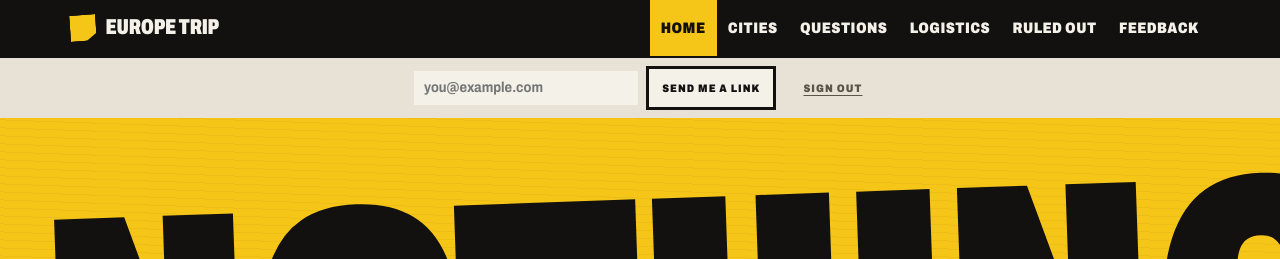
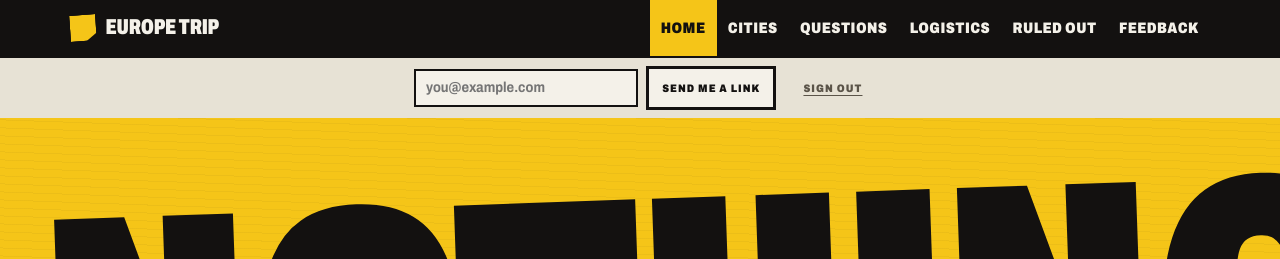
Before and after one commit to guarzo/euro_trip, a Jekyll site: the page built from site/index.md, in a window 1280 px wide. Shown: the top 259 px of the page. Built offline with Jekyll 4.4.1, drawn with Linux system fonts in a browser that asks for light colours.

Commit message:
fix: use --rule as complete border shorthand in auth form

```diff
--- a/site/assets/css/style.css
+++ b/site/assets/css/style.css
@@ -1390,7 +1390,7 @@
   font: inherit;
   font-size: 0.9rem;
   padding: 0.3rem 0.6rem;
-  border: 1px solid var(--rule);
+  border: var(--rule);
   background: var(--paper);
   color: var(--ink);
   min-width: 14rem;
```
